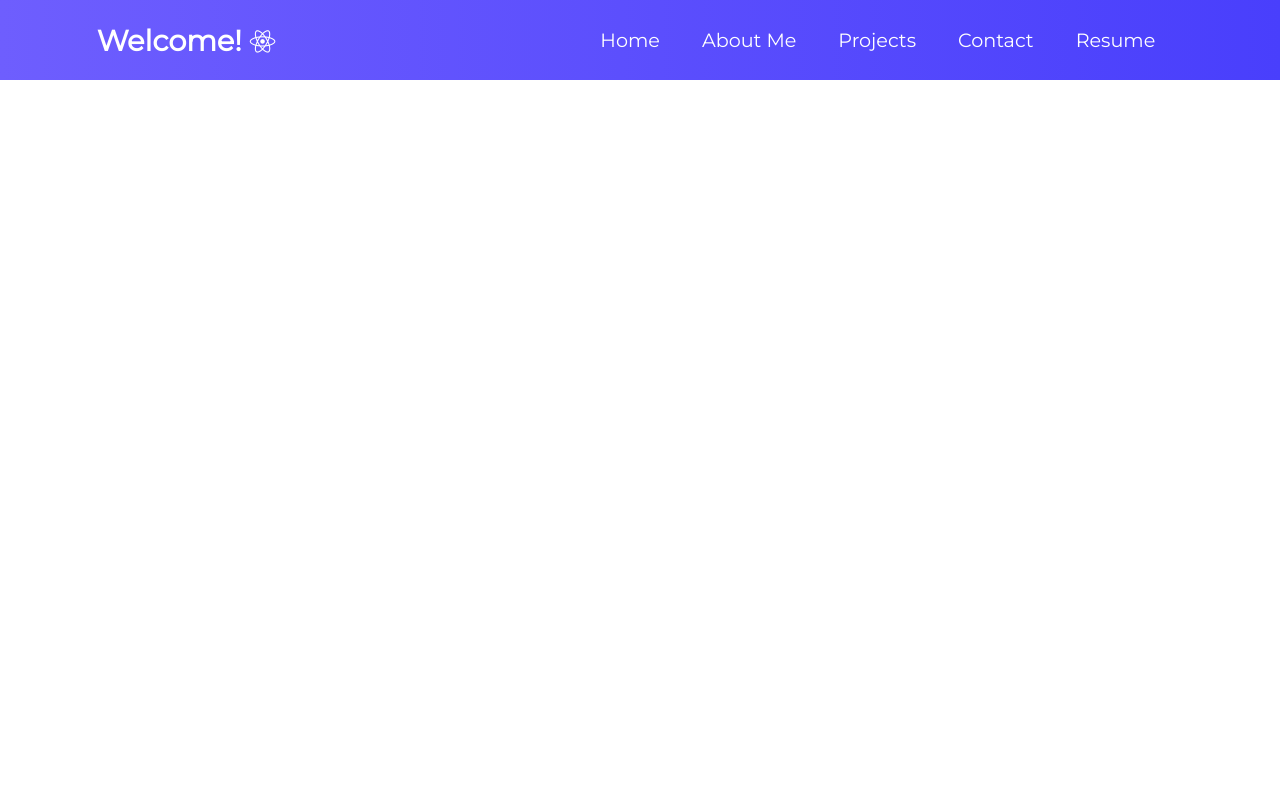
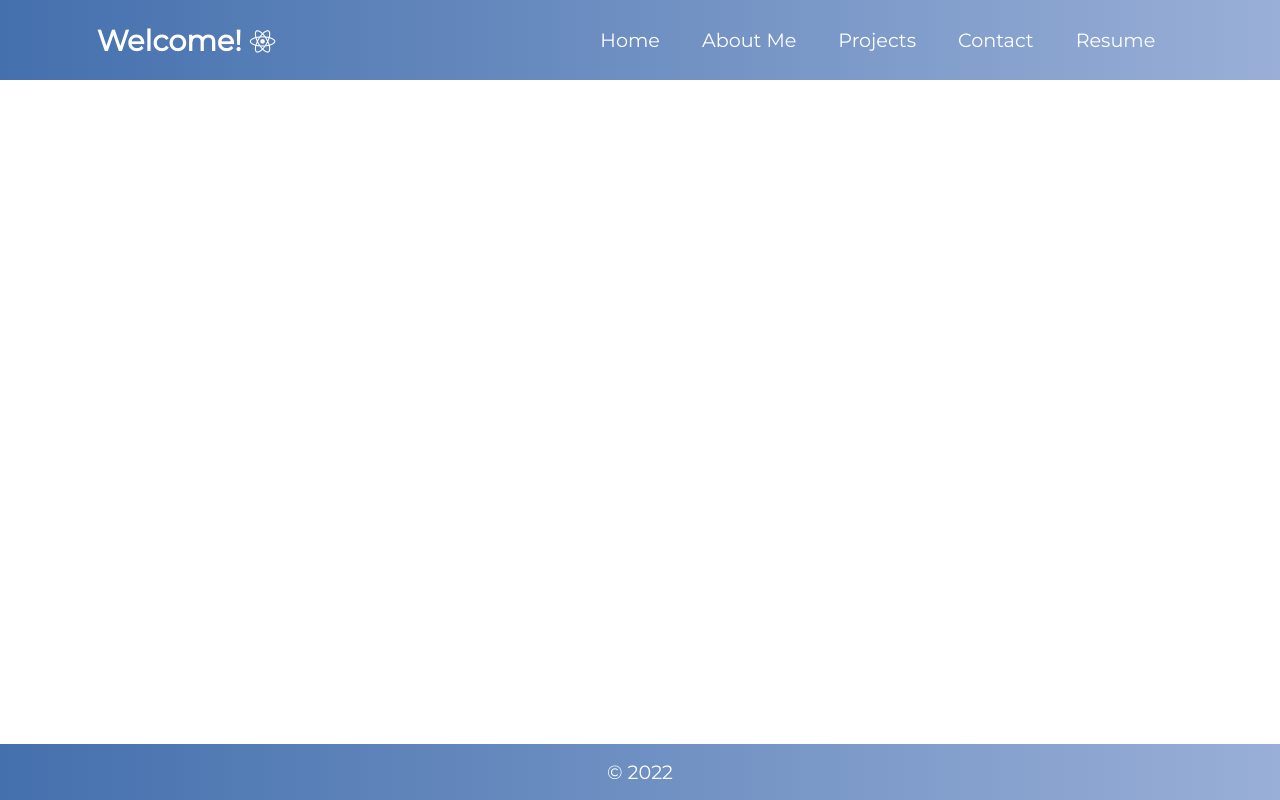
Before and after one commit to benwofford/react-portfolio, a React (Create React App) app: page / in a window 1280 px wide. Built offline with nearby package versions, Linux system fonts and the light colour scheme.

Commit message:
changed color scheme & added footer

```diff
--- a/src/App.js
+++ b/src/App.js
@@ -1,11 +1,15 @@
 import React from "react";
 import "./css/App.css";
 import Navbar from "./components/Navbar/Navbar";
+import Footer from "./components/Footer/Footer";
 
 function App() {
   return (
     <div className="App">
       <Navbar />
+      <div>
+        <Footer />
+      </div>
     </div>
   );
 }
--- /dev/null
+++ b/src/components/Footer/Footer.css
@@ -0,0 +1,16 @@
+.Footer {
+  bottom: 0;
+  left: 0;
+  width: 100%;
+  margin-top: 1rem;
+  padding: 1rem;
+  background: linear-gradient(90deg, #4470ad 0%, #99afd7 100%);
+  position: fixed;
+}
+
+.FooterContent {
+  color: #fff;
+  justify-content: center;
+  text-align: center;
+  font-size: 1.2rem;
+}
--- /dev/null
+++ b/src/components/Footer/Footer.jsx
@@ -0,0 +1,10 @@
+import React from "react";
+import "./Footer.css";
+
+const Footer = () => (
+  <div className="Footer">
+    <p className="FooterContent">&copy; 2022</p>
+  </div>
+);
+
+export default Footer;
--- a/src/components/Navbar/Navbar.css
+++ b/src/components/Navbar/Navbar.css
@@ -1,9 +1,5 @@
 .NavbarItems {
-  background: linear-gradient(
-    90deg,
-    rgb(110, 94, 254) 0%,
-    rgba(73, 63, 252, 1) 100%
-  );
+  background: linear-gradient(90deg, #4470ad 0%, #99afd7 100%);
   height: 80px;
   display: flex;
   justify-content: center;
```
